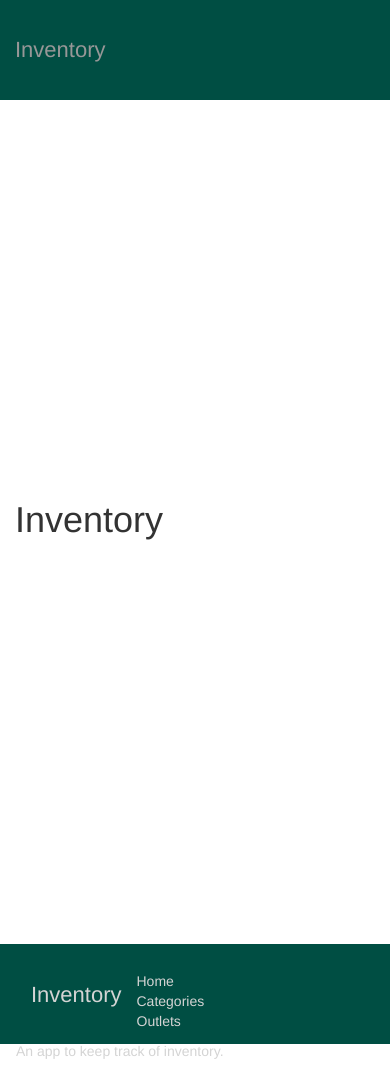
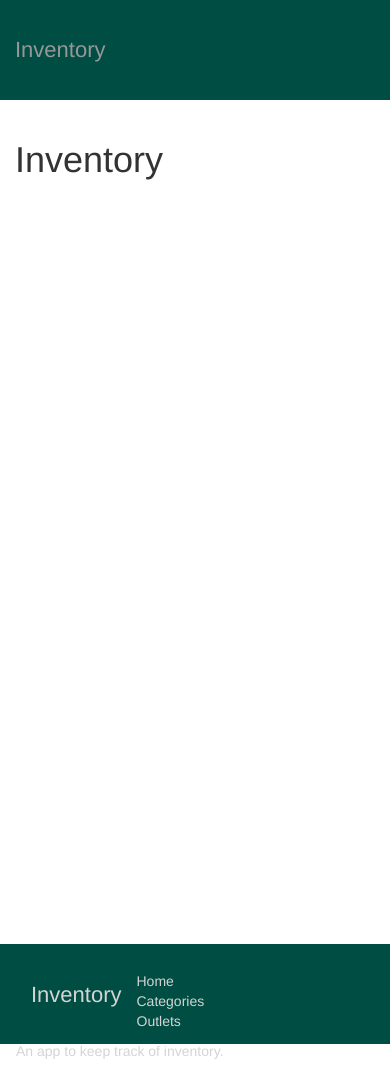
Before and after one commit to LCmry/inventory, a Django app: page / in a window 390 px wide. Run offline with Django 3.2, Linux system fonts and the light colour scheme; data that the repository does not hold is empty; some libraries are stand-ins or nearby versions.

Commit message:
Working on navbar

```diff
--- a/inventory_app/static/styles/style.css
+++ b/inventory_app/static/styles/style.css
@@ -4,10 +4,6 @@ html, body {
 
 body {
   padding-top: 120px;
-}
-
-@media screen and (max-width: 768px){
-  body {padding-top: 480px;}
 }
 
 .navbar.navbar-fixed-top {
```
